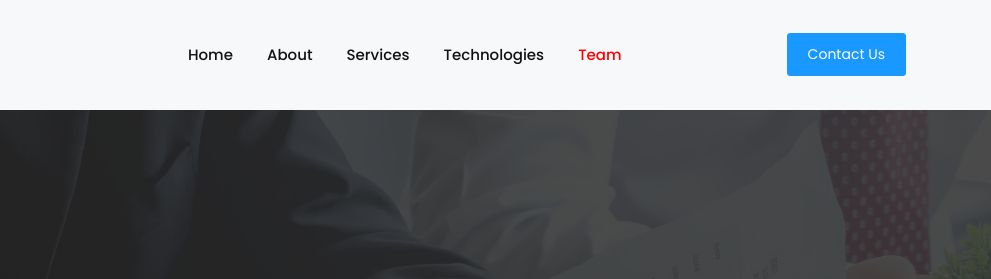
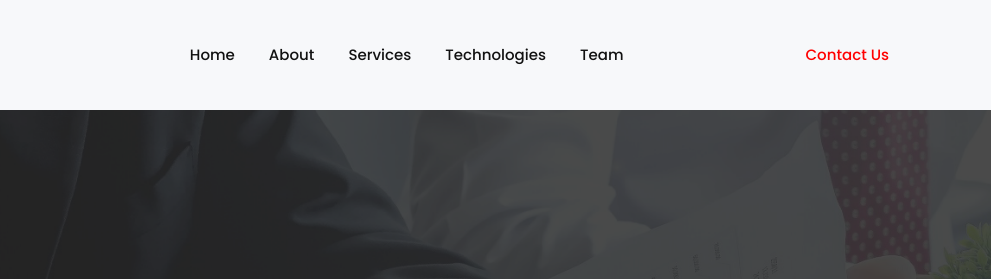
Before and after one commit to Sowmya2400/verge-systems, a website: page index.html in a window 1280 px wide. Shown: the top 279 px of the page, 289-1280 px from the left. Drawn offline with Linux system fonts and the light colour scheme.

Commit message:
contactus

```diff
--- a/index.html
+++ b/index.html
@@ -57,8 +57,7 @@
                             <a class="nav-link" href="#team">Team</a>
                         </li>
                         <li class="nav-item btn-contact-us pl-4 pl-lg-0">
-                            <button class="btn btn-info" data-toggle="modal" data-target="#exampleModal">Contact
-                                Us</button>
+                            <a class="nav-link" href="#contact-section">Contact Us</a>
                         </li>
                     </ul>
                 </div>
@@ -356,7 +355,7 @@
                 </div>
             </section>
             <footer class="border-top">
-                <p class="text-center text-muted pt-4">Copyright © 2022<a href="https://www.bootstrapdash.com/" class="px-1">Verge System.</a>All rights reserved.</p>
+                <p class="text-center text-muted pt-4">Copyright © 2022<a href="#" class="px-1">Verge System.</a>All rights reserved.</p>
             </footer>
             <!-- Modal for Contact - us Button -->
             <div class="modal fade" id="exampleModal" tabindex="-1" role="dialog" aria-labelledby="exampleModalLabel" aria-hidden="true">
```
